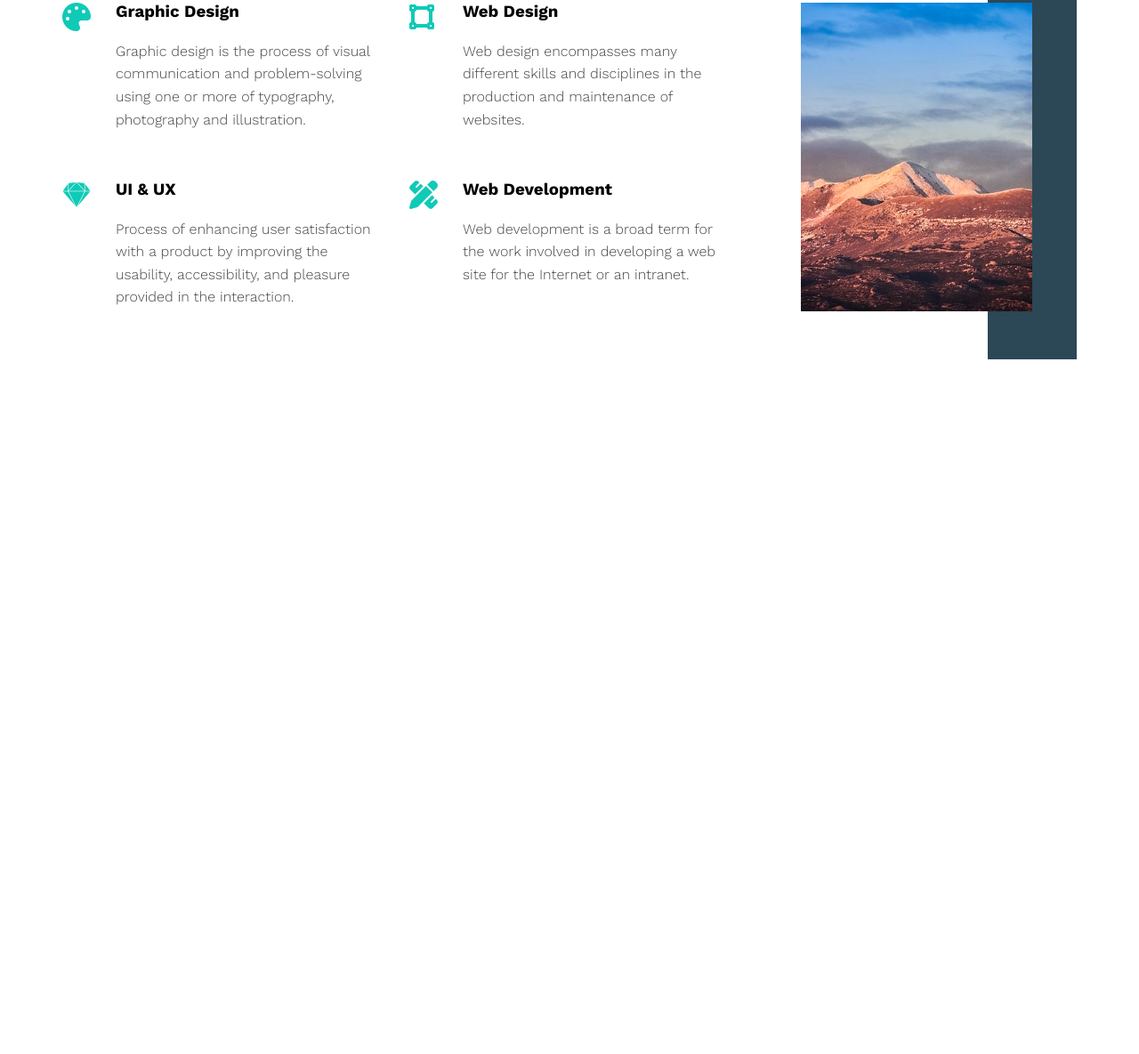
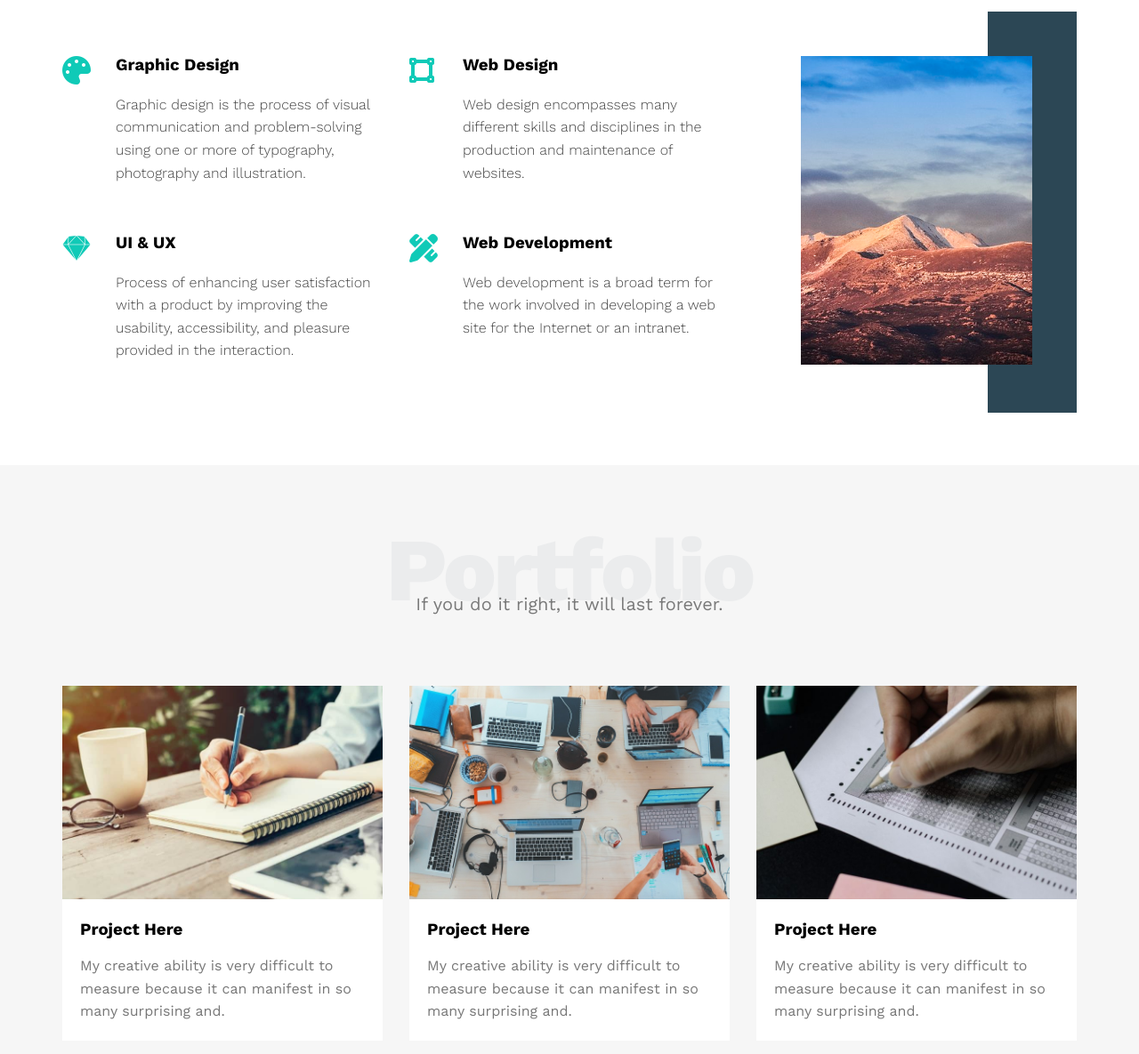
Before and after one commit to haneen257/Template2_html-css, a plain HTML site: page index.html in a window 1280 px wide. Shown: the part 1407-2592 px from the top of the page at 89% size. Before the commit the page ends 1811 px from the top, so only its background shows below. Drawn offline with nearby package versions, Linux system fonts and the light colour scheme.

Commit message:
Create Portfolio Section

```diff
--- a/css/leon.css
+++ b/css/leon.css
@@ -2,6 +2,8 @@
 :root{
     --main-color:#10cab7;
     --secondary-color:#2c4755;
+    --section-padding:60px;
+    --section-background:#f6f6f6;
 }
 * {
     -webkit-box-sizing: border-box;
@@ -175,8 +177,9 @@ body {
 }
 /* Features */
 .features{
-    padding: 60px 0;
-    background-color: #f6f6f6;
+    padding-top: var(--section-padding);
+    padding-bottom: var(--section-padding);
+    background-color: var(--section-background);
 }
 .features .container{
     display: grid;
@@ -258,3 +261,34 @@ body {
       display: none;
     }
   }
+
+  /* Portfolio */
+
+  .portfolio{
+    padding-top: var(--section-padding);
+    padding-bottom: var(--section-padding);
+    background-color: var(--section-background);
+  }
+  .portfolio .portfolio-content{
+    display: grid;
+    grid-template-columns: repeat(auto-fill, minmax(300px, 1fr));
+    grid-gap: 30px;
+    margin-top: 80px;
+  }
+  .portfolio .portfolio-content .card{
+    background-color: white;
+  }
+  .portfolio .portfolio-content .card img{
+    max-width: 100%;
+  }
+  .portfolio .portfolio-content .card .info{
+    padding: 20px;
+  }
+  .portfolio .portfolio-content .card .info h3{
+    margin: 0;
+  }
+  .portfolio .portfolio-content .card .info p{
+    color: #777;
+    line-height: 1.6;
+    margin-bottom: 0;
+  }
--- a/index.html
+++ b/index.html
@@ -122,6 +122,38 @@
     </div>
    </div>
    <!-- ./Services -->
+   <!-- Portfolio  -->
+   <div class="portfolio">
+    <div class="container">
+        <h2 class="special-heading">Portfolio</h2>
+        <p>If you do it right, it will last forever.</p>
+        <div class="portfolio-content">
+            <div class="card">
+                <img src="images/portfolio-1.jpg" alt="">
+                <div class="info">
+                    <h3>Project Here</h3>
+                    <p>My creative ability is very difficult to measure because it can manifest in so many surprising and.</p>
+                </div>
+            </div>
+            <div class="card">
+                <img src="images/portfolio-2.jpg" alt="" />
+                <div class="info">
+                  <h3>Project Here</h3>
+                  <p>My creative ability is very difficult to measure because it can manifest in so many surprising and.</p>
+                </div>
+              </div>
+              <div class="card">
+                <img src="images/portfolio-3.jpg" alt="" />
+                <div class="info">
+                  <h3>Project Here</h3>
+                  <p>My creative ability is very difficult to measure because it can manifest in so many surprising and.</p>
+                </div>
+            </div>
+        </div>
+    </div>
+   </div>
+
+   <!-- ./Portfolio -->
 
 </body>
 </html>
```
